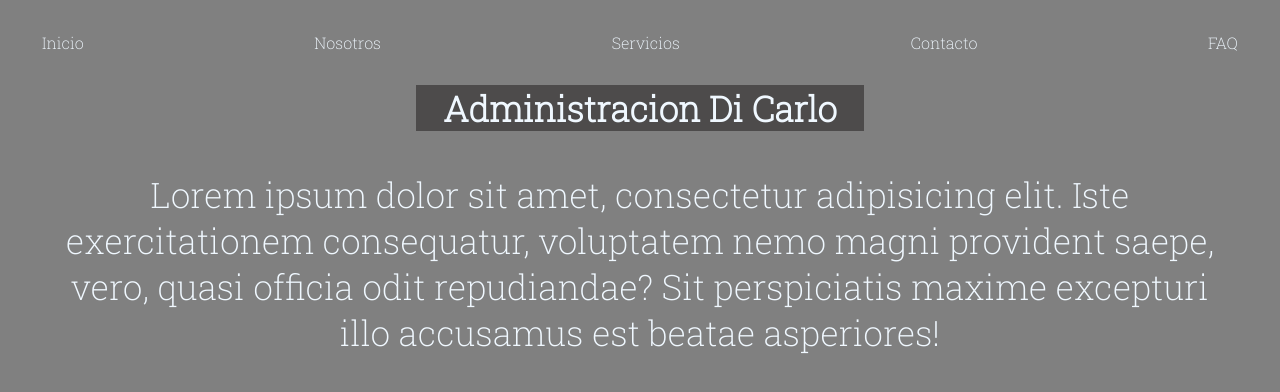
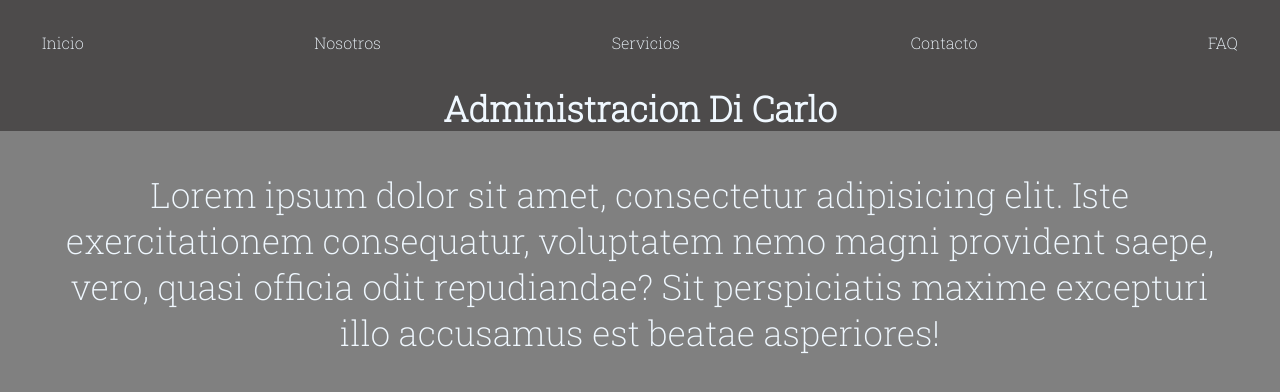
Before and after one commit to NachoRodriguezz/Pagina-Web, a plain HTML site: page index.html in a window 1280 px wide. Shown: the top 392 px of the page. Drawn offline with Linux system fonts and the light colour scheme.

Commit message:
cambioss

```diff
--- a/CSS/style.css
+++ b/CSS/style.css
@@ -36,6 +36,7 @@
 }
 
 header nav {
+    background-color:rgb(77, 75, 75);
     position: sticky;
     display: flex;
     flex-direction: row;
@@ -44,6 +45,7 @@ header nav {
 }
 
 header nav ul {
+    background-color:rgb(77, 75, 75);
     display: flex;
     flex-direction: row;
     justify-content: space-between;
@@ -54,6 +56,7 @@ header nav ul {
 }
 
 header nav ul li a {
+    background-color:rgb(77, 75, 75);
     text-decoration: none;
 }
 
@@ -63,7 +66,7 @@ h1 {
     text-align: center;
     margin-left: auto;
     margin-right: auto;
-    width: 35%;
+    width: auto
 }
 
 .ubicacion {
```
